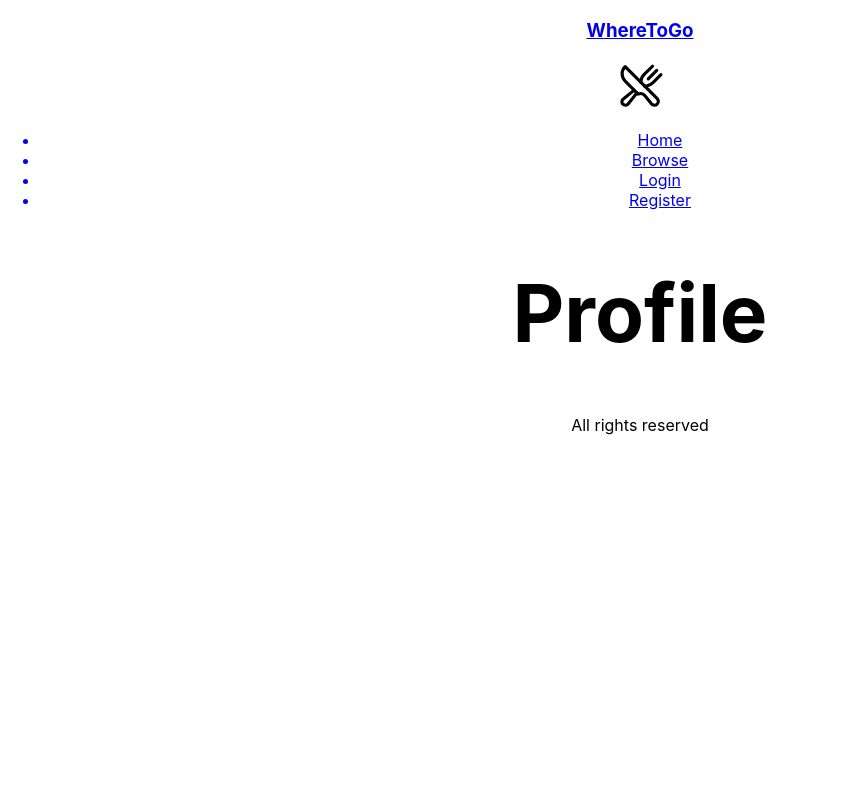
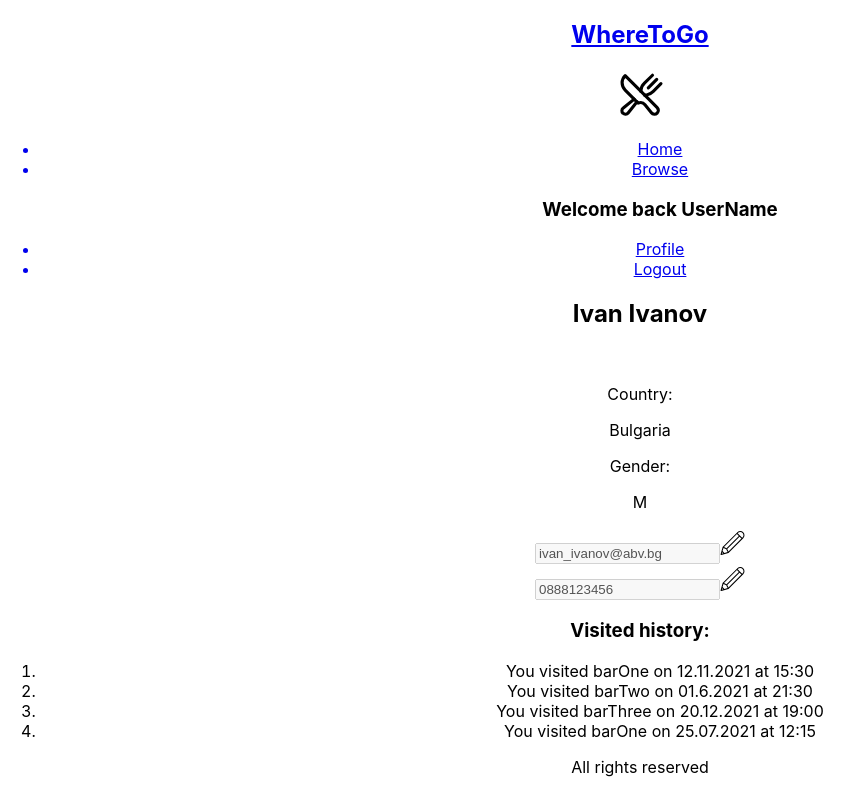
Before and after one commit to milen-mladenov/project_where_to_go, a React (Create React App) app: page /profile in a window 1280 px wide. Shown: the whole page, without its empty margins (0-864 px from the left). Built offline with nearby package versions, Linux system fonts and the light colour scheme.

Commit message:
working on user profile page

```diff
--- a/src/components/header/Header.js
+++ b/src/components/header/Header.js
@@ -1,15 +1,23 @@
+import { useState } from "react"
 import { Link } from "react-router-dom"
+
 import logo from '../utility/svg/fork_knife_logo.svg'
 import styles from './Header.module.css'
+
 export const Header = () => {
+    const [isLogged, setIsLogged] = useState(true)
 
-    const isLogged = false
+    const name = "UserName"
+
+    function statusHandler() {
+        setIsLogged(!isLogged)
+    }
 
     return (
         <header>
             <Link to="/">
                 <div className={styles.logo_section}>
-                    <h3 className={styles.name}>WhereToGo</h3>
+                    <h2 className={styles.name}>WhereToGo</h2>
                     <img className={styles.logo} src={logo} />
                 </div>
             </Link>
@@ -19,8 +27,9 @@ export const Header = () => {
                     <Link to="/browse"><li>Browse</li></Link>
                     {isLogged ?
                         <div className={styles.login_section}>
+                            <h3>Welcome back {name}</h3>
                             <Link to="/profile"><li>Profile</li></Link>
-                            <Link to="/"><li>Logout</li></Link> </div> :
+                            <Link to="/" onClick={statusHandler}><li>Logout</li></Link> </div> :
                         <div className={styles.login_section}>
                             <Link to="/login"><li>Login</li></Link>
                             <Link to="/register"><li>Register</li></Link>
--- a/src/components/userProfilePage/UserProfilePage.js
+++ b/src/components/userProfilePage/UserProfilePage.js
@@ -1,5 +1,55 @@
-export const UserProfilePage = () =>{
-    return(
-        <h1>Profile</h1>
+import styles from './UserProfilePage.module.css'
+import pencil from '../utility/svg/redact_pencil.svg'
+
+export const UserProfilePage = () => {
+
+    const user = {
+        username: "Ivan Ivanov",
+        userImg: "",
+        userCountry: "Bulgaria",
+        email: "ivan_ivanov@abv.bg",
+        phone: "0888123456",
+        gender: "M",
+        visitedHistory: [
+            { location: "barOne", date: "12.11.2021", time: "15:30" },
+            { location: "barTwo", date: "01.6.2021", time: "21:30" },
+            { location: "barThree", date: "20.12.2021", time: "19:00" },
+            { location: "barOne", date: "25.07.2021", time: "12:15" }
+        ],
+        comments: []
+    }
+
+
+    return (
+        <section>
+            <h2>{user.username}</h2>
+            <div className={styles.user_img_section}>
+                <img src={user.userImg} />
+                <div>
+                    <p>Country:</p>
+                    <p>{user.userCountry}</p>
+                </div>
+                <div>
+                    <p>Gender:</p>
+                    <p>{user.gender}</p>
+                </div>
+            </div>
+            <div className={styles.details_section}>
+                <div className={styles.details_row}>
+                    <input type="email" value={user.email} disabled />
+                    <img className={styles.redact_pencil} src={pencil} />
+                </div>
+                <div className={styles.details_row}>
+                    <input type="number" value={user.phone} disabled />
+                    <img className={styles.redact_pencil} src={pencil} />
+                </div>
+                <div>
+                    <h3>Visited history:</h3>
+                    <ol>
+                        {user.visitedHistory.map(x => <li >You visited {x.location} on {x.date} at {x.time} </li>)}
+                    </ol>
+                </div>
+            </div>
+        </section>
     )
 }
--- a/src/components/userProfilePage/UserProfilePage.module.css
+++ b/src/components/userProfilePage/UserProfilePage.module.css
@@ -0,0 +1,5 @@
+.redact_pencil {
+    cursor: pointer;
+    height: 30px;
+    width: 25px;
+}
```
Also changed, not shown: src/components/utility/svg/redact_pencil.svg (added).
